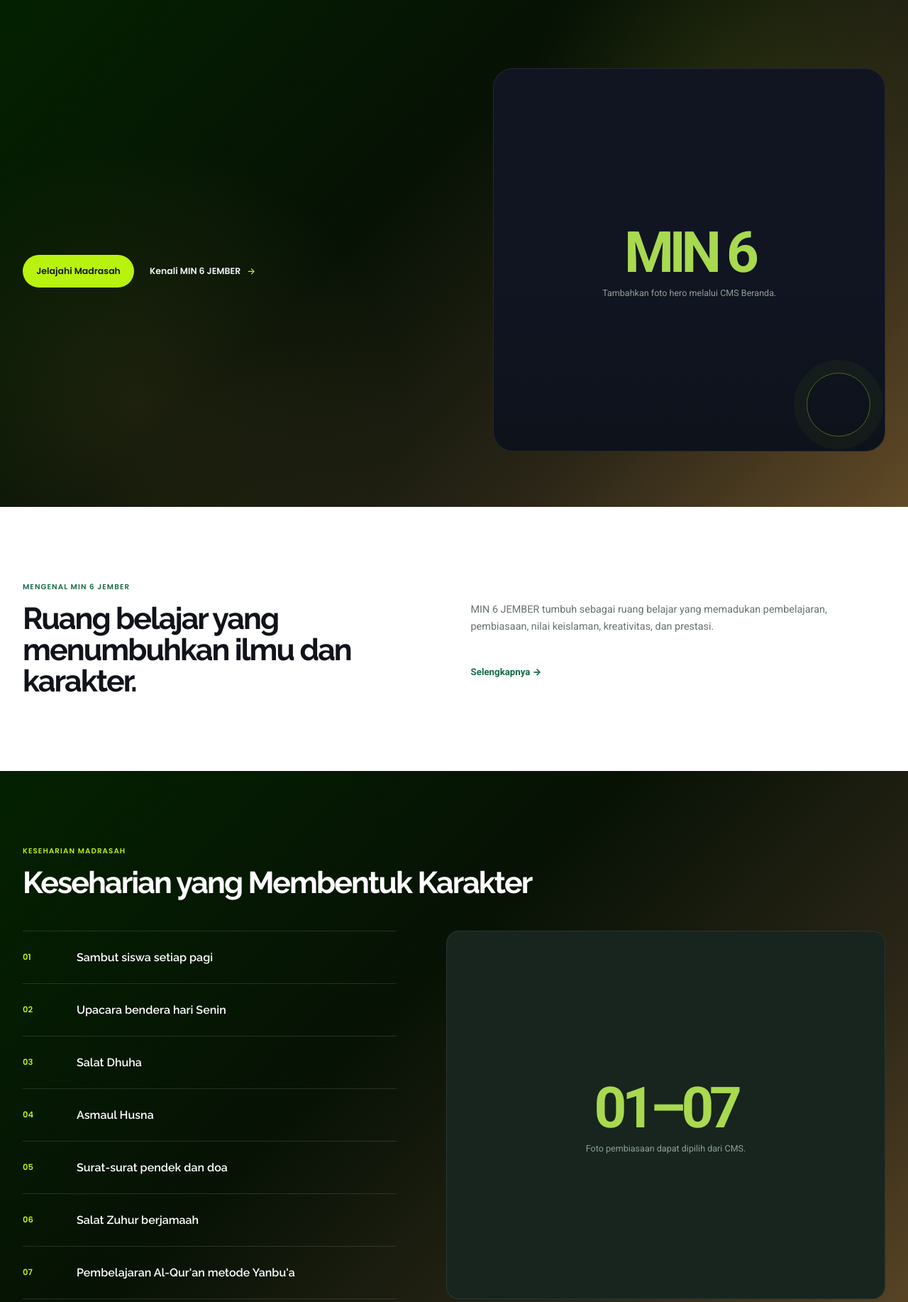
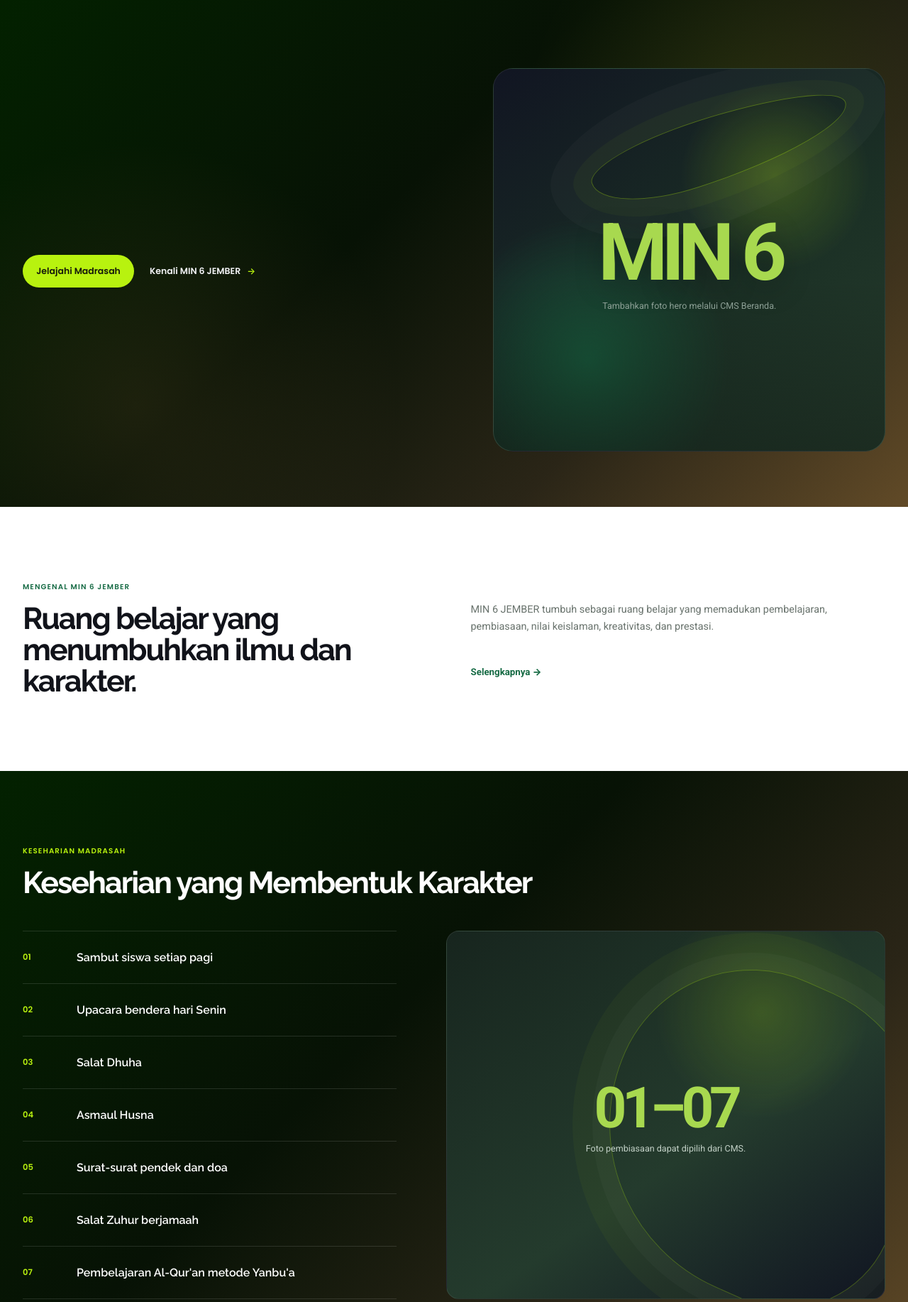
Before and after one commit to Al-Faroz/minsix, a CodeIgniter 4 app: the page made by app/Views/frontend/home/index.php in a window 1280 px wide. Shown: the part 87-1921 px from the top of the page at 71% size. Run offline with PHP 8.4 and a stand-in for CodeIgniter, Linux system fonts and the light colour scheme; the template is opened without the code that fills it, so the values that code supplies are empty; some libraries are stand-ins or nearby versions.

Commit message:
style: improve honest media fallbacks across public pages

```diff
--- a/assets/site/css/site.css
+++ b/assets/site/css/site.css
@@ -929,3 +929,109 @@ body{font-size:.94rem}
   .spmb-hero-illustration img{border-radius:14px}
   .spmb-hero-illustration figcaption{text-align:left}
 }
+
+/* MEDIA FALLBACKS — intentionally graphic placeholders, never simulated school photos */
+.hero-visual.placeholder{
+  isolation:isolate;
+  background:
+    radial-gradient(circle at 72% 28%,rgba(184,242,15,.22),transparent 24%),
+    radial-gradient(circle at 24% 76%,rgba(23,107,69,.62),transparent 34%),
+    linear-gradient(145deg,#111522 0%,#1b3025 58%,#263b2c 100%);
+}
+.hero-visual.placeholder:after{
+  content:"";
+  position:absolute;
+  z-index:0;
+  width:min(68%,430px);
+  aspect-ratio:1;
+  right:8%;
+  top:12%;
+  border:1px solid rgba(184,242,15,.34);
+  border-radius:44% 56% 62% 38% / 42% 44% 56% 58%;
+  box-shadow:0 0 0 26px rgba(184,242,15,.035),0 0 0 58px rgba(255,255,255,.025);
+  transform:rotate(-18deg);
+}
+.hero-visual.placeholder .visual-placeholder{z-index:2;padding:28px}
+.hero-visual.placeholder .visual-placeholder span{font-size:clamp(4rem,9vw,7rem);text-shadow:0 12px 40px rgba(0,0,0,.22)}
+.habit-photo.placeholder,
+.headmaster-photo.placeholder{
+  position:relative;
+  isolation:isolate;
+  overflow:hidden;
+  background:
+    radial-gradient(circle at 72% 22%,rgba(184,242,15,.18),transparent 25%),
+    linear-gradient(145deg,#17251e,#243b2d 58%,#111522);
+}
+.habit-photo.placeholder:before,
+.headmaster-photo.placeholder:before{
+  content:"";
+  position:absolute;
+  width:72%;
+  aspect-ratio:1;
+  right:-8%;
+  top:12%;
+  border:1px solid rgba(184,242,15,.28);
+  border-radius:48% 52% 38% 62%;
+  box-shadow:0 0 0 24px rgba(255,255,255,.025),0 0 0 52px rgba(184,242,15,.035);
+  transform:rotate(24deg);
+}
+.habit-photo.placeholder .visual-placeholder,
+.headmaster-photo.placeholder .visual-placeholder{padding:28px}
+.habit-photo.placeholder .visual-placeholder small,
+.headmaster-photo.placeholder .visual-placeholder small{color:#c2d0c6}
+.gtk-photo:has(span),
+.public-card-media:has(span),
+.gallery-public-card>div:has(span),
+.card-media:has(span),
+.story-image:has(span),
+.news-image:has(span){
+  position:relative;
+  isolation:isolate;
+  background:
+    radial-gradient(circle at 78% 22%,rgba(184,242,15,.22),transparent 28%),
+    linear-gradient(145deg,#e8eee8,#d9e5dc 55%,#c8d9cd);
+}
+.gtk-photo:has(span):before,
+.public-card-media:has(span):before,
+.gallery-public-card>div:has(span):before,
+.card-media:has(span):before,
+.story-image:has(span):before,
+.news-image:has(span):before{
+  content:"";
+  position:absolute;
+  width:58%;
+  aspect-ratio:1;
+  border:1px solid rgba(23,107,69,.2);
+  border-radius:46% 54% 58% 42%;
+  box-shadow:0 0 0 18px rgba(23,107,69,.035),0 0 0 38px rgba(23,107,69,.025);
+  transform:rotate(-22deg);
+}
+.gtk-photo:has(span) span,
+.public-card-media:has(span) span,
+.gallery-public-card>div:has(span) span,
+.card-media:has(span) span,
+.story-image:has(span) span,
+.news-image:has(span) span{
+  position:relative;
+  z-index:1;
+  display:inline-flex;
+  align-items:center;
+  justify-content:center;
+  min-width:112px;
+  min-height:42px;
+  padding:10px 16px;
+  border:1px solid rgba(23,107,69,.16);
+  border-radius:999px;
+  color:#176b45;
+  background:rgba(255,255,255,.72);
+  font-family:var(--font-nav);
+  font-size:.68rem;
+  font-weight:700;
+  letter-spacing:.12em;
+  text-transform:uppercase;
+}
+.program-public-image{background:linear-gradient(145deg,#e8eee8,#d9e5dc 55%,#c8d9cd)}
+.profile-image{background:linear-gradient(145deg,#e8eee8,#d9e5dc 55%,#c8d9cd)}
+@media(max-width:760px){
+  .hero-visual.placeholder:after{width:76%;right:4%;top:10%}
+}
```
